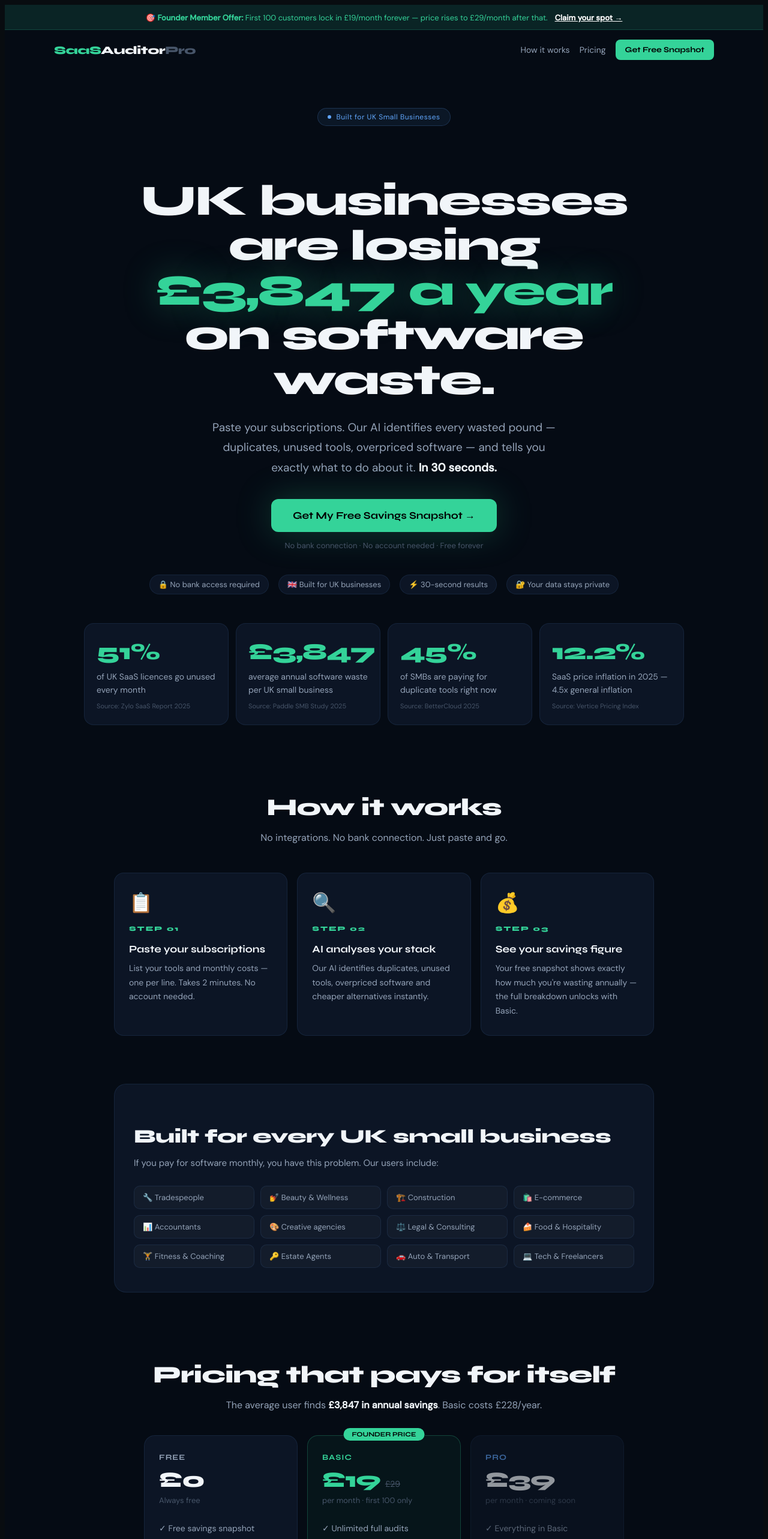
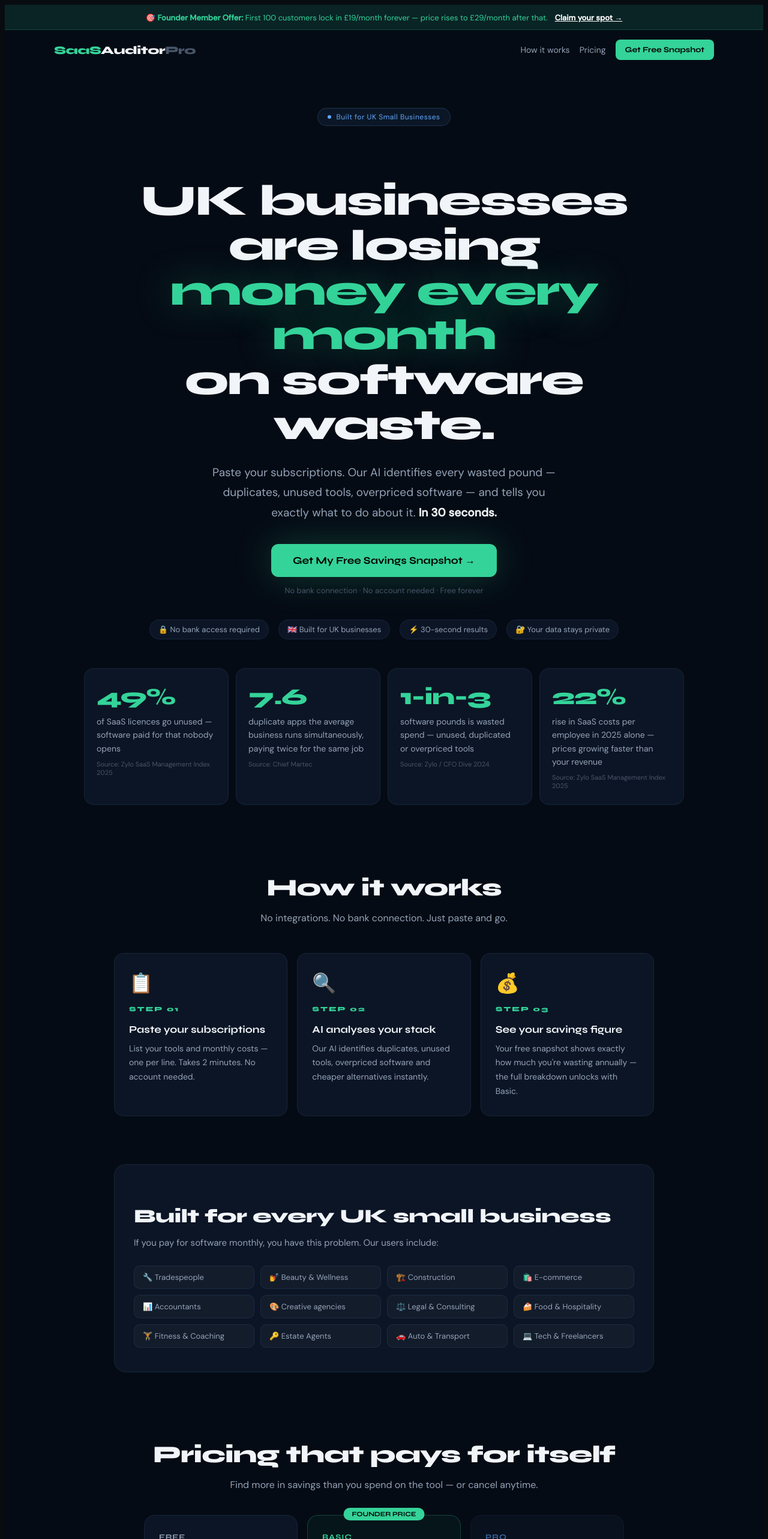
Before and after one commit to SaasAuditorPro/saas-auditor-pro, a Next.js app in the folder saas-auditor-pro/: page / in a window 1280 px wide. Shown: the top 2566 px of the page at 60% size. Built offline with nearby package versions, Linux system fonts and the light colour scheme.

Commit message:
Update page.tsx
Stats update

```diff
--- a/saas-auditor-pro/app/page.tsx
+++ b/saas-auditor-pro/app/page.tsx
@@ -18,10 +18,10 @@
 };
 
 const stats = [
-  { n: "51%", label: "of UK SaaS licences go unused every month", src: "Zylo SaaS Report 2025" },
-  { n: "£3,847", label: "average annual software waste per UK small business", src: "Paddle SMB Study 2025" },
-  { n: "45%", label: "of SMBs are paying for duplicate tools right now", src: "BetterCloud 2025" },
-  { n: "12.2%", label: "SaaS price inflation in 2025 — 4.5x general inflation", src: "Vertice Pricing Index" },
+  { n: "49%", label: "of SaaS licences go unused — software paid for that nobody opens", src: "Zylo SaaS Management Index 2025" },
+  { n: "7.6", label: "duplicate apps the average business runs simultaneously, paying twice for the same job", src: "Chief Martec" },
+  { n: "1-in-3", label: "software pounds is wasted spend — unused, duplicated or overpriced tools", src: "Zylo / CFO Dive 2024" },
+  { n: "22%", label: "rise in SaaS costs per employee in 2025 alone — prices growing faster than your revenue", src: "Zylo SaaS Management Index 2025" },
 ];
 
 const faqs = [
@@ -71,7 +71,7 @@
 
         <h1 style={{ fontFamily: "Syne, sans-serif", fontWeight: 800, fontSize: "clamp(36px, 7vw, 72px)", lineHeight: 1.04, letterSpacing: "-2px", color: c.text, marginBottom: "24px" }}>
           UK businesses are losing<br />
-          <span style={{ color: c.green, textShadow: "0 0 60px rgba(52,211,153,0.35)" }}>£3,847 a year</span><br />
+          <span style={{ color: c.green, textShadow: "0 0 60px rgba(52,211,153,0.35)" }}>money every month</span><br />
           on software waste.
         </h1>
 
@@ -146,7 +146,7 @@
       <section id="pricing" style={{ maxWidth: "800px", margin: "0 auto", padding: "0 24px 80px" }}>
         <div style={{ textAlign: "center", marginBottom: "40px" }}>
           <h2 style={{ fontFamily: "Syne, sans-serif", fontWeight: 800, fontSize: "clamp(28px, 4vw, 40px)", color: c.text, letterSpacing: "-1px", marginBottom: "12px" }}>Pricing that pays for itself</h2>
-          <p style={{ fontFamily: "DM Sans, sans-serif", color: c.sub, fontSize: "16px" }}>The average user finds <strong style={{ color: c.text }}>£3,847 in annual savings</strong>. Basic costs £228/year.</p>
+          <p style={{ fontFamily: "DM Sans, sans-serif", color: c.sub, fontSize: "16px" }}>Find more in savings than you spend on the tool — or cancel anytime.</p>
         </div>
 
         <div style={{ display: "grid", gridTemplateColumns: "repeat(auto-fit, minmax(220px, 1fr))", gap: "16px", marginBottom: "20px" }}>
```
